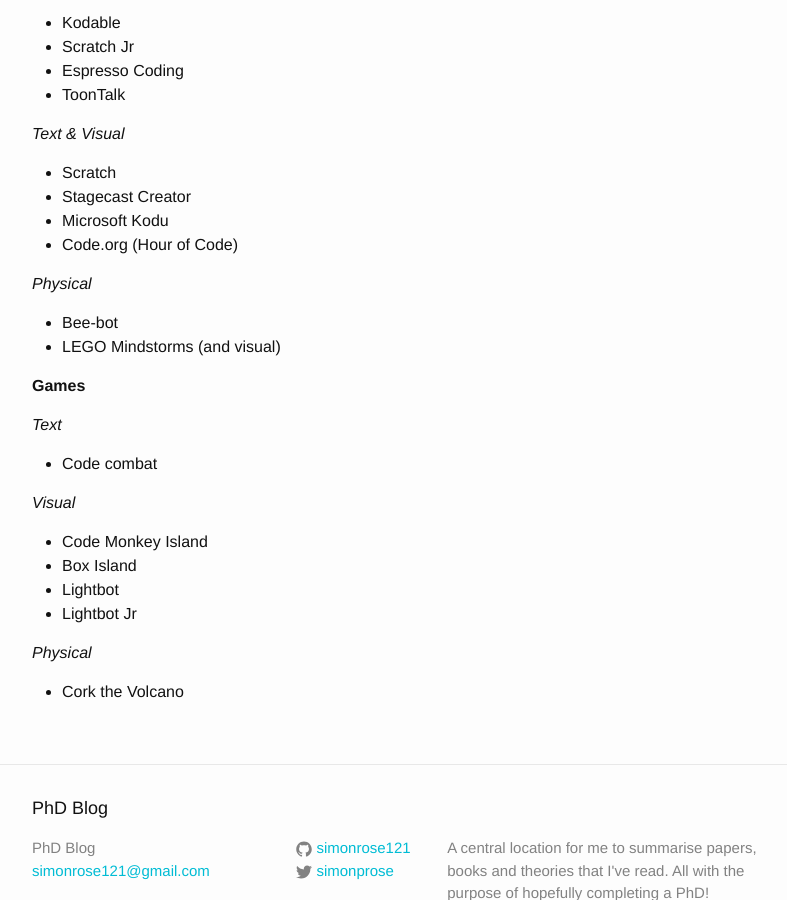
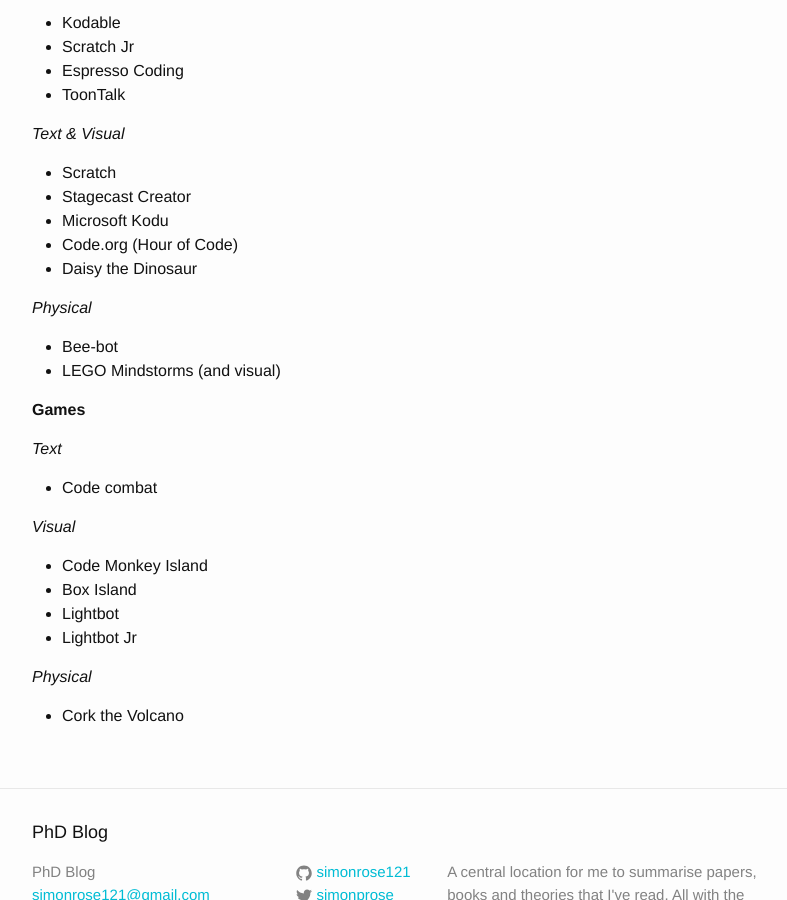
Before and after one commit to simonrose121/phd, a Jekyll site: the page built from _posts/2016-10-31-programming-environments.md, in a window 1280 px wide and 900 px high, scrolled down 571 px. Shown: the whole window, without its empty margins (238-1025 px from the left). Built offline with Jekyll 4.4.1, drawn with Linux system fonts in a browser that asks for light colours.

Commit message:
Change scratchjr filename date

```diff
--- a/_posts/2016-10-31-programming-environments.md
+++ b/_posts/2016-10-31-programming-environments.md
@@ -32,6 +32,7 @@
 - Stagecast Creator
 - Microsoft Kodu
 - Code.org (Hour of Code)
+- Daisy the Dinosaur
 
 *Physical*
 
```
Also changed, not shown: _posts/2016-11-04-scratchjr.md (renamed from _posts/2016-11-03-scratchjr.md).
